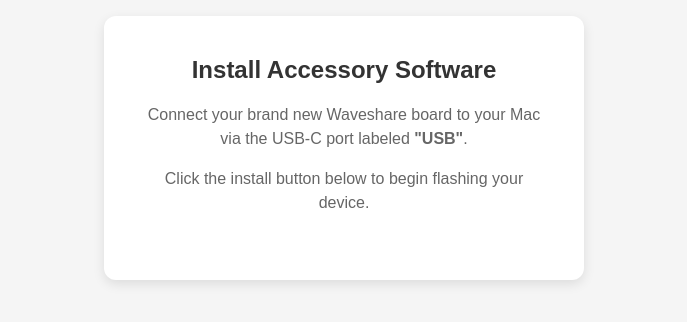
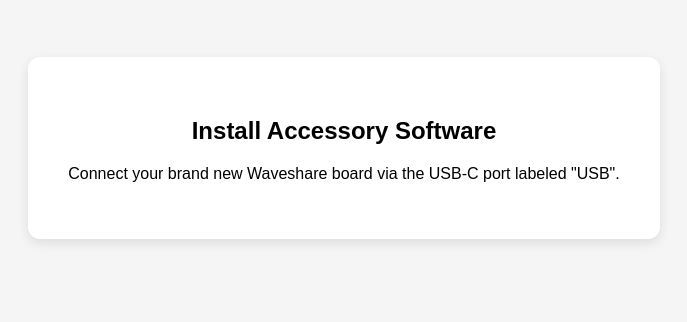
Before and after one commit to cgille123/installer, a plain HTML site: page index.html in a window 1280 px wide. Shown: the part 252-574 px from the top of the page, without its empty margins (296-983 px from the left). Drawn offline with Linux system fonts and the light colour scheme.

Commit message:
Update index.html

```diff
--- a/index.html
+++ b/index.html
@@ -1,23 +1,19 @@
 <!DOCTYPE html>
-<html lang="en">
+<html>
 <head>
     <meta charset="UTF-8">
-    <meta name="viewport" content="width=device-width, initial-scale=1.0">
     <title>Firmware Installer</title>
     <style>
-        body { font-family: sans-serif; display: flex; flex-direction: column; align-items: center; justify-content: center; height: 100vh; background: #f5f5f5; margin: 0; }
-        .card { background: white; padding: 40px; border-radius: 12px; box-shadow: 0 4px 12px rgba(0,0,0,0.1); text-align: center; max-width: 400px; }
-        h2 { color: #333; margin-top: 0; }
-        p { color: #666; line-height: 1.5; }
-        esp-web-install-button { margin-top: 25px; display: block; }
+        body { font-family: sans-serif; display: flex; justify-content: center; align-items: center; height: 100vh; background: #f5f5f5; margin: 0; }
+        .card { background: white; padding: 40px; border-radius: 12px; box-shadow: 0 4px 12px rgba(0,0,0,0.1); text-align: center; }
     </style>
+    <!-- Direct script injection to bypass Mac text errors -->
+    <script type="module" src="https://jsdelivr.net"></script>
 </head>
 <body>
     <div class="card">
         <h2>Install Accessory Software</h2>
-        <p>Connect your brand new Waveshare board to your Mac via the USB-C port labeled <strong>"USB"</strong>.</p>
-        <p>Click the install button below to begin flashing your device.</p>
-        <script type="module" src="https://jsdelivr.net"></script>
+        <p>Connect your brand new Waveshare board via the USB-C port labeled "USB".</p>
         <esp-web-install-button manifest="./manifest.json"></esp-web-install-button>
     </div>
 </body>
```
